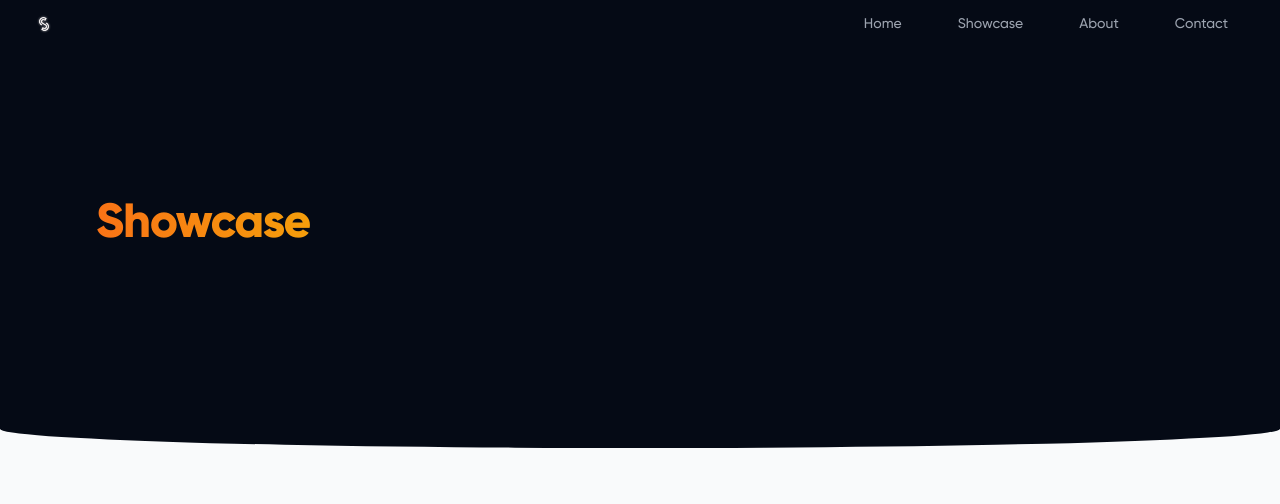
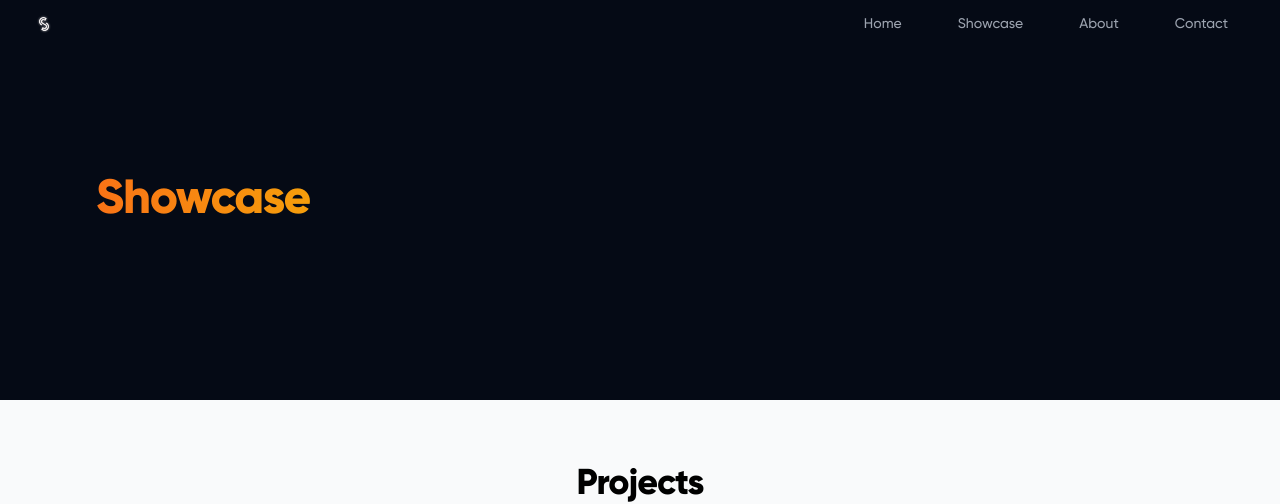
Before and after one commit to skyclo/www-old, a Next.js app: page /showcase in a window 1280 px wide. Shown: the top 504 px of the page. Built offline with nearby package versions, Linux system fonts and the light colour scheme; a web font is replaced by a local one.

Commit message:
💄 feat: remove curved headers and footers

```diff
--- a/components/footer/Footer.jsx
+++ b/components/footer/Footer.jsx
@@ -2,11 +2,8 @@ import Link from "next/link"
 
 export default function Footer () {
     return (
-        <footer className="mt-16 bg-gray-950 overflow-hidden h-96">
-            <div className="relative z-40 w-full h-12 bg-gray-50" style={{borderBottomLeftRadius: 50 + "% " + 40 + "%", borderBottomRightRadius: 50 + "% " + 40 + "%"}}>
-                {/* Don't even ask */}
-            </div>
-            <div className="flex flex-row w-full h-full">
+        <footer className="mt-16 bg-gray-950 overflow-hidden">
+            <div className="flex flex-row w-full">
                 <div className="px-12 py-14">
                     <h2 className="font-sans font-extrabold tracking-wide text-left text-4xl text-gray-50 opacity-30">skyclo</h2>
                     <h3 className="mt-0.5 font-sans font-bold tracking-normal text-left text-xs text-gray-50 opacity-30">A Conor Daly Brand</h3>
@@ -34,7 +31,7 @@ export default function Footer () {
                         </li>
                     </ul>
                 </div>
-                <img src="/images/Skyclo_logo.svg" alt="Skyclo Branding Logo" className="relative -mt-16 transform scale-200 opacity-10 ml-auto"/>
+                <img src="/images/Skyclo_logo.svg" alt="Skyclo Branding Logo" className="relative -mt-12 transform scale-200 opacity-10 ml-auto"/>
             </div>
         </footer>
     )
--- a/components/header/Header.jsx
+++ b/components/header/Header.jsx
@@ -1,17 +1,14 @@
 
 export default function Header({headerName, colorFrom, colorTo}) {
     return (
-        <header className="w-full h-1/4 md:h-1/3 lg:h-1/2 -mt-12 mb-12">
-            <div className="flex flex-col w-full h-full px-4 lg:px-12 xl:px-24 bg-gray-950">
+        <header className="w-full h-1/4 md:h-1/3 lg:h-1/2 -mt-12 bg-gray-950 pb-12">
+            <div className="flex flex-col w-full h-full px-4 lg:px-12 xl:px-24">
                 <div className="my-auto w-full mx-auto">
                     <h1 className={"animate-fadeupwards mt-12 mx-auto lg:mx-0 w-min font-sans font-extrabold text-3xl md:text-4xl lg:text-5xl text-center lg:text-left tracking-tight bg-clip-text text-transparent bg-gradient-to-r from-" + colorFrom + " to-" + colorTo}>
                         {headerName}
                     </h1>
                 </div>
             </div>
-            <div className="w-full h-12 bg-gray-950" style={{borderBottomLeftRadius: 50 + "% " + 40 + "%", borderBottomRightRadius: 50 + "% " + 40 + "%"}}>
-                {/* Don't even ask */}
-            </div>
         </header>
     )
 }
```
